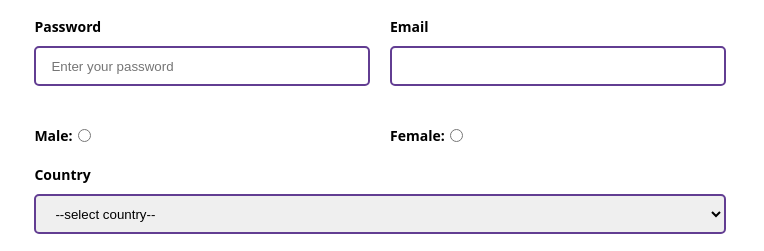
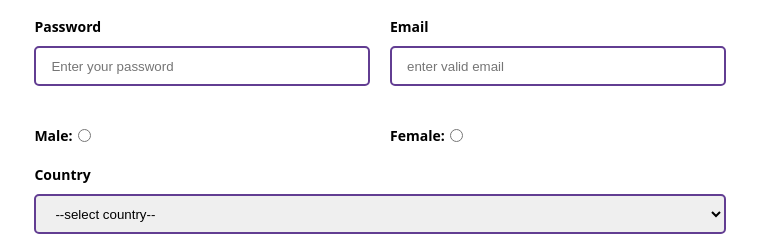
Before and after one commit to daluclemas/ada-form-task, a plain HTML site: page index.html in a window 1280 px wide. Shown: the part 557-808 px from the top of the page, 516-1280 px from the left. Drawn offline with Linux system fonts and the light colour scheme; no server answers.

Commit message:
update: added email placeholder

```diff
--- a/index.html
+++ b/index.html
@@ -124,6 +124,7 @@
                         name="email"
                         id="email"
                         class="email_field"
+                        placeholder="enter valid email"
                       />
                       <p
                         class="email-error"
```
